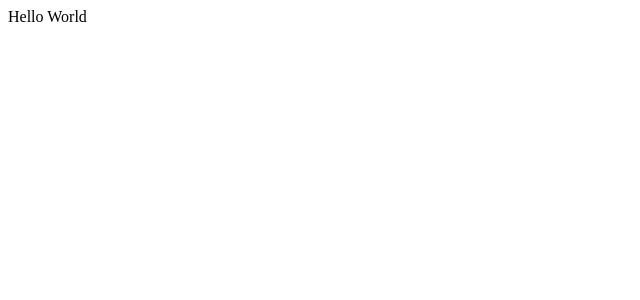
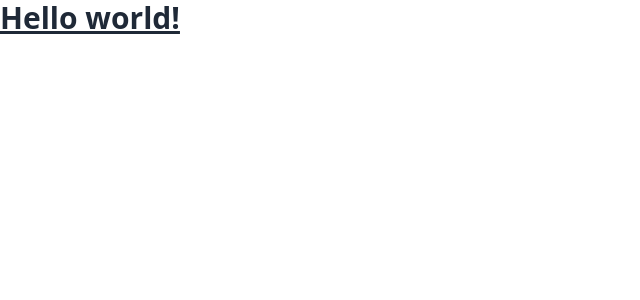
Before and after one commit to mayvid14/vue-x-clone, a Nuxt app: page / in a window 1280 px wide. Shown: the top 300 px of the page, without its empty margins (0-640 px from the left). Built offline with nearby package versions, Linux system fonts and the light colour scheme.

Commit message:
Adds tailwind and daisy

```diff
--- a/app.vue
+++ b/app.vue
@@ -1,5 +1,5 @@
 <template>
-  <div>
-    Hello World
-  </div>
+  <h1 class="text-3xl font-bold underline">
+    Hello world!
+  </h1>
 </template>
--- /dev/null
+++ b/assets/css/styles.scss
@@ -0,0 +1,3 @@
+@tailwind base;
+@tailwind components;
+@tailwind utilities;
--- a/nuxt.config.ts
+++ b/nuxt.config.ts
@@ -1,4 +1,11 @@
 // https://nuxt.com/docs/api/configuration/nuxt-config
 export default defineNuxtConfig({
-  devtools: { enabled: true }
+  devtools: { enabled: true },
+  css: ['~/assets/css/styles.scss'],
+  postcss: {
+    plugins: {
+      tailwindcss: {},
+      autoprefixer: {},
+    },
+  },
 })
--- /dev/null
+++ b/tailwind.config.js
@@ -0,0 +1,12 @@
+/** @type {import('tailwindcss').Config} */
+export default {
+  content: [
+    "./**/*.vue",
+  ],
+  theme: {
+    extend: {},
+  },
+  plugins: [
+    require("daisyui")
+  ],
+}
```
Also changed, not shown: package.json (+7 -0 lines), 1 other file (tests, documents, lock files or other folders).
